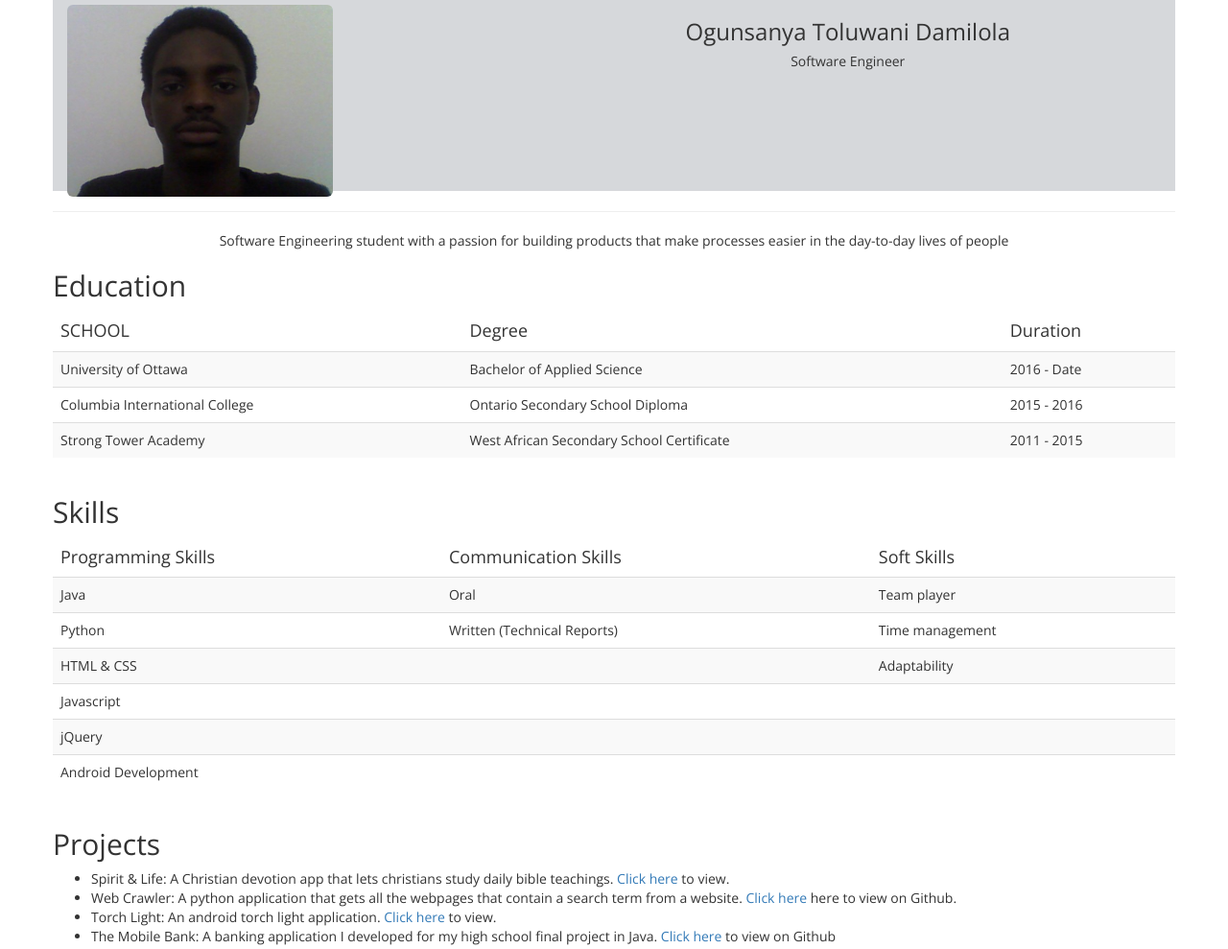
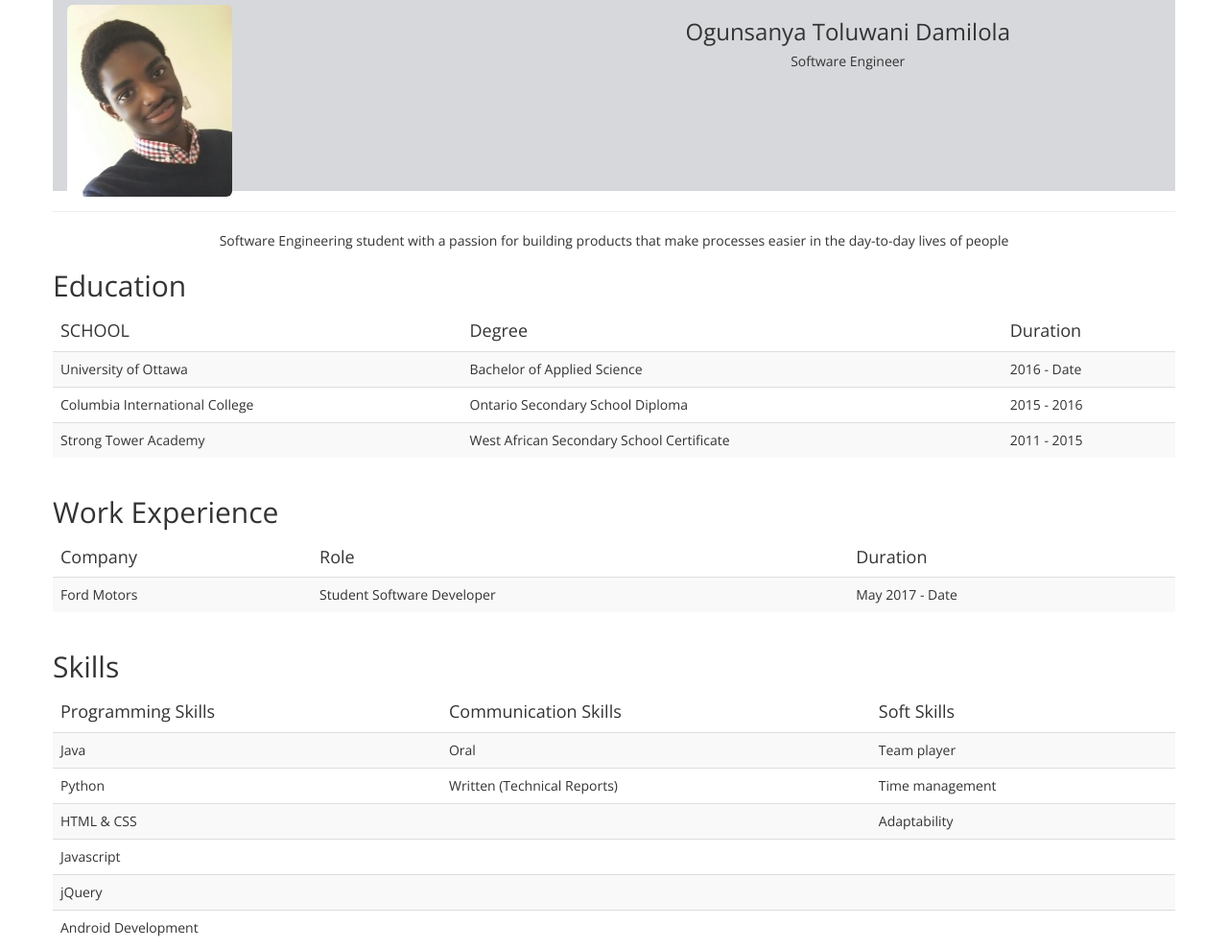
Before and after one commit to ToluwaniO/resume_web, a plain HTML site: page index.html in a window 1280 px wide. Shown: the top 989 px of the page at 96% size. Drawn offline with nearby package versions, Linux system fonts and the light colour scheme.

Commit message:
Change profile pic of resume web

```diff
--- a/index.html
+++ b/index.html
@@ -11,7 +11,7 @@
 
     <div class="container">
         <div class="row header">
-            <div class="col-md-5"><img src="img/WIN_20160822_12_34_01_Pro.jpg" class="img-responsive img-rounded profile-pic"></div>
+            <div class="col-md-5"><img src="img/profile_pic.jpg" class="img-responsive img-rounded profile-pic"></div>
             <div class="col-md-7 text-center">
                 <h3>Ogunsanya Toluwani Damilola</h3>
                 <h5>Software Engineer</h5>
@@ -53,6 +53,30 @@
                     <td>West African Secondary School Certificate</td>
                     <td>2011 - 2015</td>
                 </tr>
+                </tbody>
+            </table>
+
+        </div>
+
+        <div class="row"><h2>Work Experience</h2></div>
+
+        <div class="row">
+            <table class="table table-responsive table-striped">
+                <thead>
+                <tr>
+                    <td>Company</td>
+                    <td>Role</td>
+                    <td>Duration</td>
+                </tr>
+                </thead>
+
+                <tbody class="">
+                <tr>
+                    <td>Ford Motors</td>
+                    <td>Student Software Developer</td>
+                    <td>May 2017 - Date</td>
+                </tr>
+
                 </tbody>
             </table>
 
```
Also changed, not shown: img/WIN_20160822_12_34_01_Pro.jpg (deleted), img/profile_pic.jpg (added).
